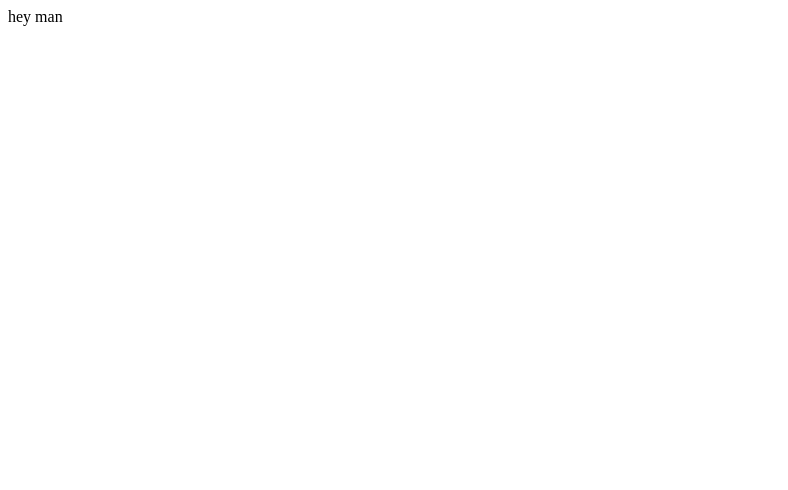
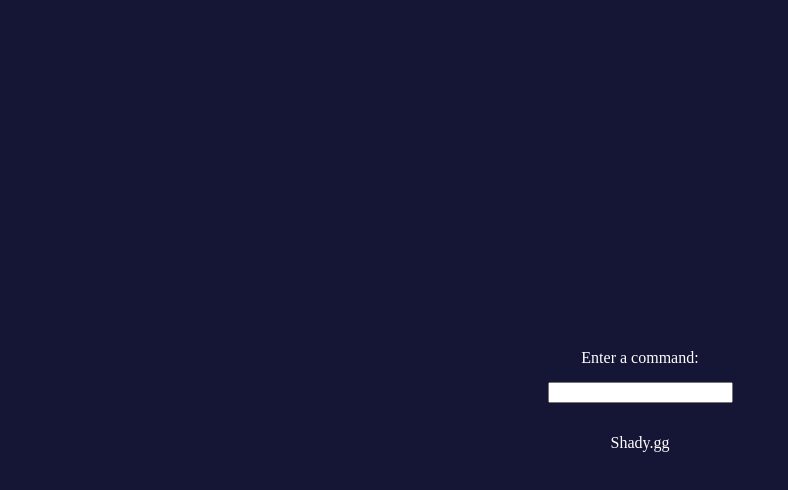
Before and after one commit to smithms91/shady.gg, a Next.js app: page / in a window 1280 px wide. Shown: the top 490 px of the page, without its empty margins (0-788 px from the left). Built offline with nearby package versions, Linux system fonts and the light colour scheme.

Commit message:
Added basic styles and simple homepage layout.

```diff
--- /dev/null
+++ b/app/globals.css
@@ -0,0 +1,75 @@
+/* http://meyerweb.com/eric/tools/css/reset/
+   v2.0 | 20110126
+   License: none (public domain)
+*/
+
+html, body, div, span, applet, object, iframe,
+h1, h2, h3, h4, h5, h6, p, blockquote, pre,
+a, abbr, acronym, address, big, cite, code,
+del, dfn, em, img, ins, kbd, q, s, samp,
+small, strike, strong, sub, sup, tt, var,
+b, u, i, center,
+dl, dt, dd, ol, ul, li,
+fieldset, form, label, legend,
+table, caption, tbody, tfoot, thead, tr, th, td,
+article, aside, canvas, details, embed,
+figure, figcaption, footer, header, hgroup,
+menu, nav, output, ruby, section, summary,
+time, mark, audio, video {
+	margin: 0;
+	padding: 0;
+	border: 0;
+	font-size: 100%;
+	font: inherit;
+	vertical-align: baseline;
+}
+/* HTML5 display-role reset for older browsers */
+article, aside, details, figcaption, figure,
+footer, header, hgroup, menu, nav, section {
+	display: block;
+}
+body {
+	line-height: 1;
+}
+ol, ul {
+	list-style: none;
+}
+blockquote, q {
+	quotes: none;
+}
+blockquote:before, blockquote:after,
+q:before, q:after {
+	content: '';
+	content: none;
+}
+table {
+	border-collapse: collapse;
+	border-spacing: 0;
+}
+
+
+/* Home Page */
+body {
+    background-color: rgb(21, 21, 54);
+    color: white;
+    height: 100vh;
+    display: flex;
+    justify-content: center;
+    align-items: center;
+}
+
+.center-box {
+    display: flex;
+    justify-content: center;
+    align-items: center;
+    flex-direction: column;
+}
+
+.center-box h3 {
+    margin-bottom: 1rem;
+}
+
+h1 {
+    text-align: center;
+    margin-top: 2rem;
+}
--- a/app/layout.tsx
+++ b/app/layout.tsx
@@ -1,3 +1,5 @@
+import './globals.css';
+
 export default function RootLayout({
   children,
 }: {
--- a/app/page.tsx
+++ b/app/page.tsx
@@ -1,3 +1,13 @@
 export default function HomePage() {
-    return <div className="hey">hey man</div>
+    return (
+        <div>
+            <div className="center-box">
+                <h3>Enter a command:</h3>
+                <form action="">
+                    <input type="text" />
+                </form>
+            </div>
+            <h1>Shady.gg</h1>
+        </div>
+    )
 }
```
